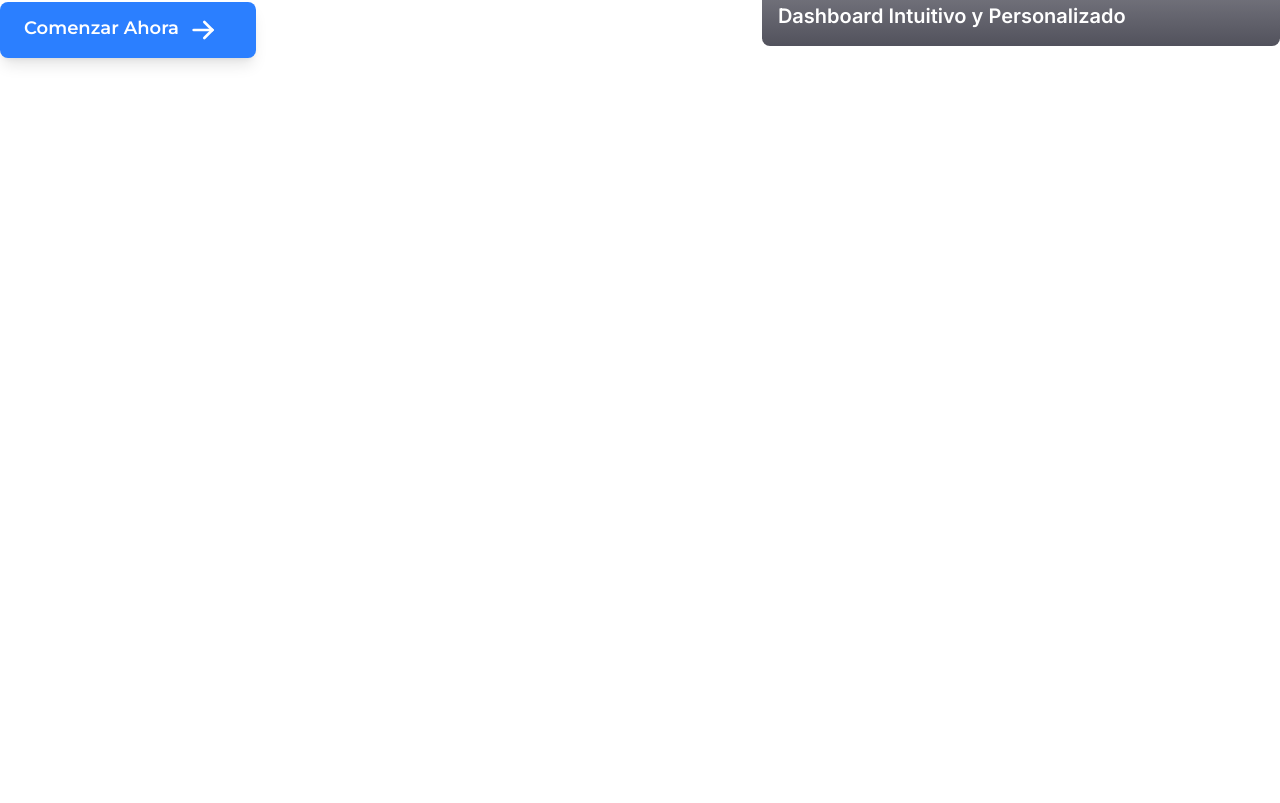
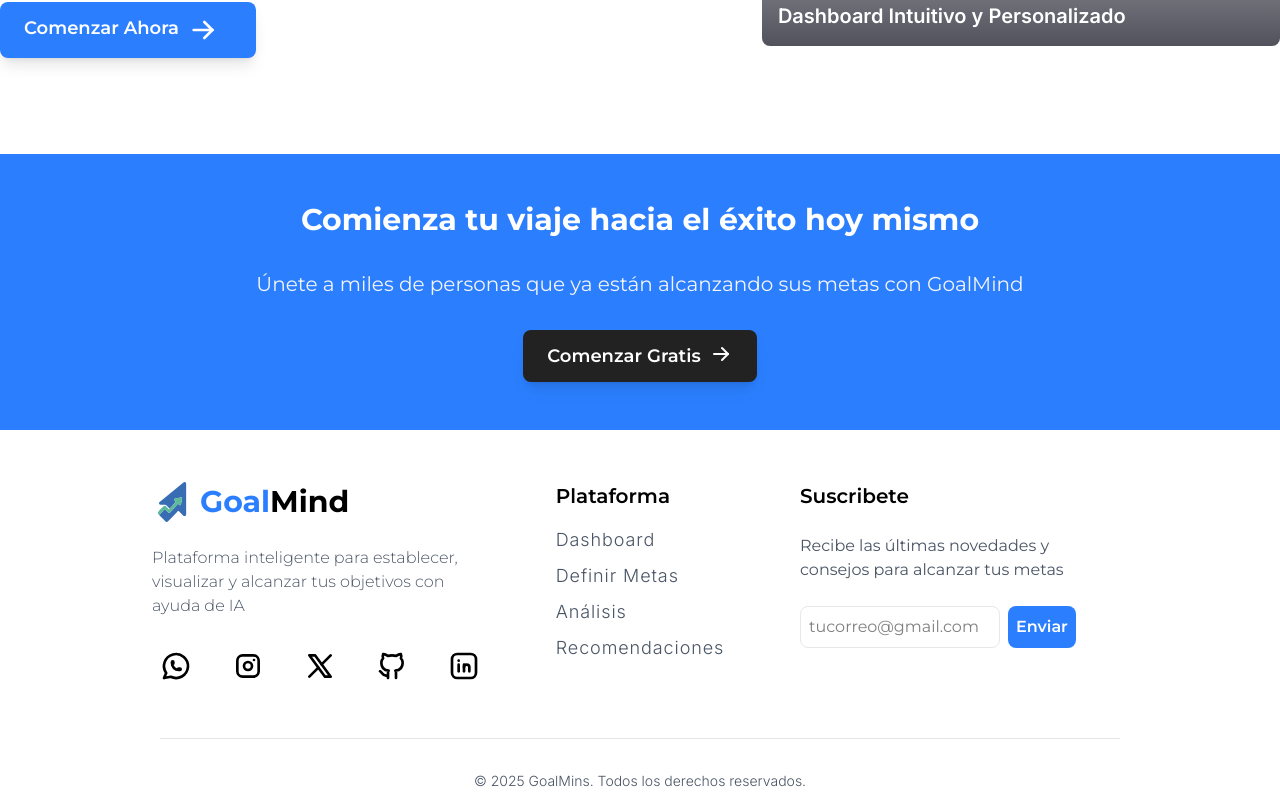
Before and after one commit to OrlandoDev17/goalmind, a Next.js app: page / in a window 1280 px wide. Shown: the part 1994-2797 px from the top of the page. Before the commit the page ends 2100 px from the top, so only its background shows below. Built offline with nearby package versions, Linux system fonts and the light colour scheme.

Commit message:
Agregar componente Footer y secciones de redes sociales: implementar el pie de página con enlaces y redes sociales, incluyendo nuevos íconos y enlaces de navegación.

```diff
--- a/src/app/globals.css
+++ b/src/app/globals.css
@@ -3,6 +3,7 @@
 @theme {
   --font-montserrat: var(--font-montserrat);
   --font-inter: var(--font-inter);
+  --color-primary: #222;
 }
 
 html,
--- a/src/app/layout.tsx
+++ b/src/app/layout.tsx
@@ -2,6 +2,7 @@ import { Metadata } from 'next';
 import { Montserrat, Inter } from 'next/font/google';
 import './globals.css';
 import Header from '@/components/Header';
+import Footer from '@/components/Footer';
 
 const montserrat = Montserrat({
   variable: '--font-montserrat',
@@ -32,6 +33,7 @@ export default function RootLayout({
       <body className={` ${montserrat.variable} ${inter.variable} antialiased`}>
         <Header />
         <main className="relative top-23">{children}</main>
+        <Footer />
       </body>
     </html>
   );
--- a/src/app/page.tsx
+++ b/src/app/page.tsx
@@ -1,3 +1,4 @@
+import CallToAction from '@/sections/CallToAction';
 import Features from '@/sections/Features';
 import Hero from '@/sections/Hero';
 import HowToUse from '@/sections/HowToUse';
@@ -8,6 +9,7 @@ export default function Home() {
       <Hero />
       <Features />
       <HowToUse />
+      <CallToAction />
     </>
   );
 }
--- /dev/null
+++ b/src/components/Footer.tsx
@@ -0,0 +1,65 @@
+import SocialMedias from '@/components/SocialMedias';
+import { FOOTER_LINKS } from '@/consts/FooterNav';
+
+export default function Footer() {
+  return (
+    <footer className="mt-36 mb-8 px-40 gap-8">
+      <section className="grid grid-cols-1 lg:grid-cols-3 place-items-center items-start">
+        <article className="flex items-start flex-col gap-6">
+          <picture className="flex items-center gap-2">
+            <img
+              className="size-10"
+              src="./images/logo-GoalMind.svg"
+              alt="Logo de GoalMind"
+            />
+            <h4 className="text-3xl font-bold text-blue-500">
+              Goal<span className="text-black">Mind</span>
+            </h4>
+          </picture>
+          <p className="text-gray-600 font-light text-pretty">
+            Plataforma inteligente para establecer, visualizar y alcanzar tus
+            objetivos con ayuda de IA
+          </p>
+          <SocialMedias />
+        </article>
+        <article className="flex flex-col justify-start gap-4">
+          <h5 className="font-semibold text-xl">Plataforma</h5>
+          <ul className="flex flex-col gap-2">
+            {FOOTER_LINKS.map(({ title, href }, index) => (
+              <li key={index}>
+                <a
+                  className="text-lg font-inter font-light tracking-wider text-gray-600 hover:text-black"
+                  href={href}
+                >
+                  {title}
+                </a>
+              </li>
+            ))}
+          </ul>
+        </article>
+        <article className="flex flex-col gap-6">
+          <h5 className="font-semibold text-xl">Suscribete</h5>
+          <p className="text-gray-600 max-w-80 text-balance">
+            Recibe las últimas novedades y consejos para alcanzar tus metas
+          </p>
+          <form className="flex gap-2">
+            <input
+              className="border-1 border-gray-200 p-2 rounded-lg max-w-50"
+              type="email"
+              placeholder="tucorreo@gmail.com"
+            />
+            <button className="bg-blue-500 text-white px-2 rounded-lg font-semibold">
+              Enviar
+            </button>
+          </form>
+        </article>
+      </section>
+      <hr className="mt-12 text-zinc-200" />
+      <aside className="flex justify-center items-center mt-8">
+        <h5 className="text-sm text-gray-600 font-light font-inter">
+          © 2025 GoalMins. Todos los derechos reservados.
+        </h5>
+      </aside>
+    </footer>
+  );
+}
--- a/src/components/Icons.tsx
+++ b/src/components/Icons.tsx
@@ -132,3 +132,111 @@ export function BrainIcon({ className }: Icon) {
     </svg>
   );
 }
+
+export function WhatsappIcon({ className }: Icon) {
+  return (
+    <svg
+      xmlns="http://www.w3.org/2000/svg"
+      width="24"
+      height="24"
+      viewBox="0 0 24 24"
+      fill="none"
+      stroke="currentColor"
+      strokeWidth="2"
+      strokeLinecap="round"
+      strokeLinejoin="round"
+      className={`icon icon-tabler icons-tabler-outline icon-tabler-brand-whatsapp ${className}`}
+    >
+      <path stroke="none" d="M0 0h24v24H0z" fill="none" />
+      <path d="M3 21l1.65 -3.8a9 9 0 1 1 3.4 2.9l-5.05 .9" />
+      <path d="M9 10a.5 .5 0 0 0 1 0v-1a.5 .5 0 0 0 -1 0v1a5 5 0 0 0 5 5h1a.5 .5 0 0 0 0 -1h-1a.5 .5 0 0 0 0 1" />
+    </svg>
+  );
+}
+
+export function XIcon({ className }: Icon) {
+  return (
+    <svg
+      xmlns="http://www.w3.org/2000/svg"
+      width="24"
+      height="24"
+      viewBox="0 0 24 24"
+      fill="none"
+      stroke="currentColor"
+      strokeWidth="2"
+      strokeLinecap="round"
+      strokeLinejoin="round"
+      className={`icon icon-tabler icons-tabler-outline icon-tabler-brand-x ${className}`}
+    >
+      <path stroke="none" d="M0 0h24v24H0z" fill="none" />
+      <path d="M4 4l11.733 16h4.267l-11.733 -16z" />
+      <path d="M4 20l6.768 -6.768m2.46 -2.46l6.772 -6.772" />
+    </svg>
+  );
+}
+
+export function InstagramIcon({ className }: Icon) {
+  return (
+    <svg
+      xmlns="http://www.w3.org/2000/svg"
+      width="24"
+      height="24"
+      viewBox="0 0 24 24"
+      fill="none"
+      stroke="currentColor"
+      strokeWidth="2"
+      strokeLinecap="round"
+      strokeLinejoin="round"
+      className={`icon icon-tabler icons-tabler-outline icon-tabler-brand-instagram ${className}`}
+    >
+      <path stroke="none" d="M0 0h24v24H0z" fill="none" />
+      <path d="M4 8a4 4 0 0 1 4 -4h8a4 4 0 0 1 4 4v8a4 4 0 0 1 -4 4h-8a4 4 0 0 1 -4 -4z" />
+      <path d="M9 12a3 3 0 1 0 6 0a3 3 0 0 0 -6 0" />
+      <path d="M16.5 7.5v.01" />
+    </svg>
+  );
+}
+
+export function GithubIcon({ className }: Icon) {
+  return (
+    <svg
+      xmlns="http://www.w3.org/2000/svg"
+      width="24"
+      height="24"
+      viewBox="0 0 24 24"
+      fill="none"
+      stroke="currentColor"
+      strokeWidth="2"
+      strokeLinecap="round"
+      strokeLinejoin="round"
+      className={`icon icon-tabler icons-tabler-outline icon-tabler-brand-github ${className}`}
+    >
+      <path stroke="none" d="M0 0h24v24H0z" fill="none" />
+      <path d="M9 19c-4.3 1.4 -4.3 -2.5 -6 -3m12 5v-3.5c0 -1 .1 -1.4 -.5 -2c2.8 -.3 5.5 -1.4 5.5 -6a4.6 4.6 0 0 0 -1.3 -3.2a4.2 4.2 0 0 0 -.1 -3.2s-1.1 -.3 -3.5 1.3a12.3 12.3 0 0 0 -6.2 0c-2.4 -1.6 -3.5 -1.3 -3.5 -1.3a4.2 4.2 0 0 0 -.1 3.2a4.6 4.6 0 0 0 -1.3 3.2c0 4.6 2.7 5.7 5.5 6c-.6 .6 -.6 1.2 -.5 2v3.5" />
+    </svg>
+  );
+}
+
+export function LinkedinIcon({ className }: Icon) {
+  return (
+    <svg
+      xmlns="http://www.w3.org/2000/svg"
+      width="24"
+      height="24"
+      viewBox="0 0 24 24"
+      fill="none"
+      stroke="currentColor"
+      strokeWidth="2"
+      strokeLinecap="round"
+      strokeLinejoin="round"
+      className={`icon icon-tabler icons-tabler-outline icon-tabler-brand-linkedin ${className}`}
+    >
+      <path stroke="none" d="M0 0h24v24H0z" fill="none" />
+      <path d="M8 11v5" />
+      <path d="M8 8v.01" />
+      <path d="M12 16v-5" />
+      <path d="M16 16v-3a2 2 0 1 0 -4 0" />
+      <path d="M3 7a4 4 0 0 1 4 -4h10a4 4 0 0 1 4 4v10a4 4 0 0 1 -4 4h-10a4 4 0 0 1 -4 -4z" />
+    </svg>
+  );
+}
--- /dev/null
+++ b/src/components/SocialMedias.tsx
@@ -0,0 +1,15 @@
+import { SOCIAL_LINKS } from '@/consts/SocialMedias';
+
+export default function SocialMedias() {
+  return (
+    <ul className="flex items-center justify-center gap-6">
+      {SOCIAL_LINKS.map(({ id, icon: Icon, href }) => (
+        <li key={id}>
+          <a href={href}>
+            <Icon className="size-12 p-2 rounded-lg hover:bg-green-400 hover:text-white hover:-rotate-8 transition duration-500" />
+          </a>
+        </li>
+      ))}
+    </ul>
+  );
+}
--- /dev/null
+++ b/src/consts/FooterNav.ts
@@ -0,0 +1,23 @@
+interface FooterNavProps {
+  title: string;
+  href: string;
+}
+
+export const FOOTER_LINKS: FooterNavProps[] = [
+  {
+    title: 'Dashboard',
+    href: '/dashboard',
+  },
+  {
+    title: 'Definir Metas',
+    href: '/metas',
+  },
+  {
+    title: 'Análisis',
+    href: '/analisis',
+  },
+  {
+    title: 'Recomendaciones',
+    href: '/recomendaciones',
+  },
+] as const;
--- /dev/null
+++ b/src/consts/SocialMedias.ts
@@ -0,0 +1,41 @@
+import {
+  GithubIcon,
+  InstagramIcon,
+  LinkedinIcon,
+  WhatsappIcon,
+  XIcon,
+} from '@/components/Icons';
+
+interface SocialMediaProps {
+  id: string;
+  icon: any;
+  href: string;
+}
+
+export const SOCIAL_LINKS: SocialMediaProps[] = [
+  {
+    id: 'whatsapp',
+    icon: WhatsappIcon,
+    href: 'https://wa.me/+584242860846',
+  },
+  {
+    id: 'instagram',
+    icon: InstagramIcon,
+    href: 'https://instagram.com',
+  },
+  {
+    id: 'x-twitter',
+    icon: XIcon,
+    href: 'https://x.com',
+  },
+  {
+    id: 'github',
+    icon: GithubIcon,
+    href: 'https://github.com/OrlandoDev17',
+  },
+  {
+    id: 'linkedin',
+    icon: LinkedinIcon,
+    href: 'www.linkedin.com/in/orlando-lópez1707',
+  },
+] as const;
--- /dev/null
+++ b/src/sections/CallToAction.tsx
@@ -0,0 +1,20 @@
+import Button from '@/components/Button';
+import { RightArrowIcon } from '@/components/Icons';
+import SectionContainer from '@/components/SectionContainer';
+
+export default function CallToAction() {
+  return (
+    <SectionContainer className="mt-12 bg-blue-500 gap-8">
+      <h2 className="mt-12 text-3xl font-bold text-white">
+        Comienza tu viaje hacia el éxito hoy mismo
+      </h2>
+      <p className="text-gray-100 text-xl">
+        Únete a miles de personas que ya están alcanzando sus metas con GoalMind
+      </p>
+      <Button className="bg-primary hover:bg-primary/90 mb-12">
+        Comenzar Gratis
+        <RightArrowIcon />
+      </Button>
+    </SectionContainer>
+  );
+}
```
